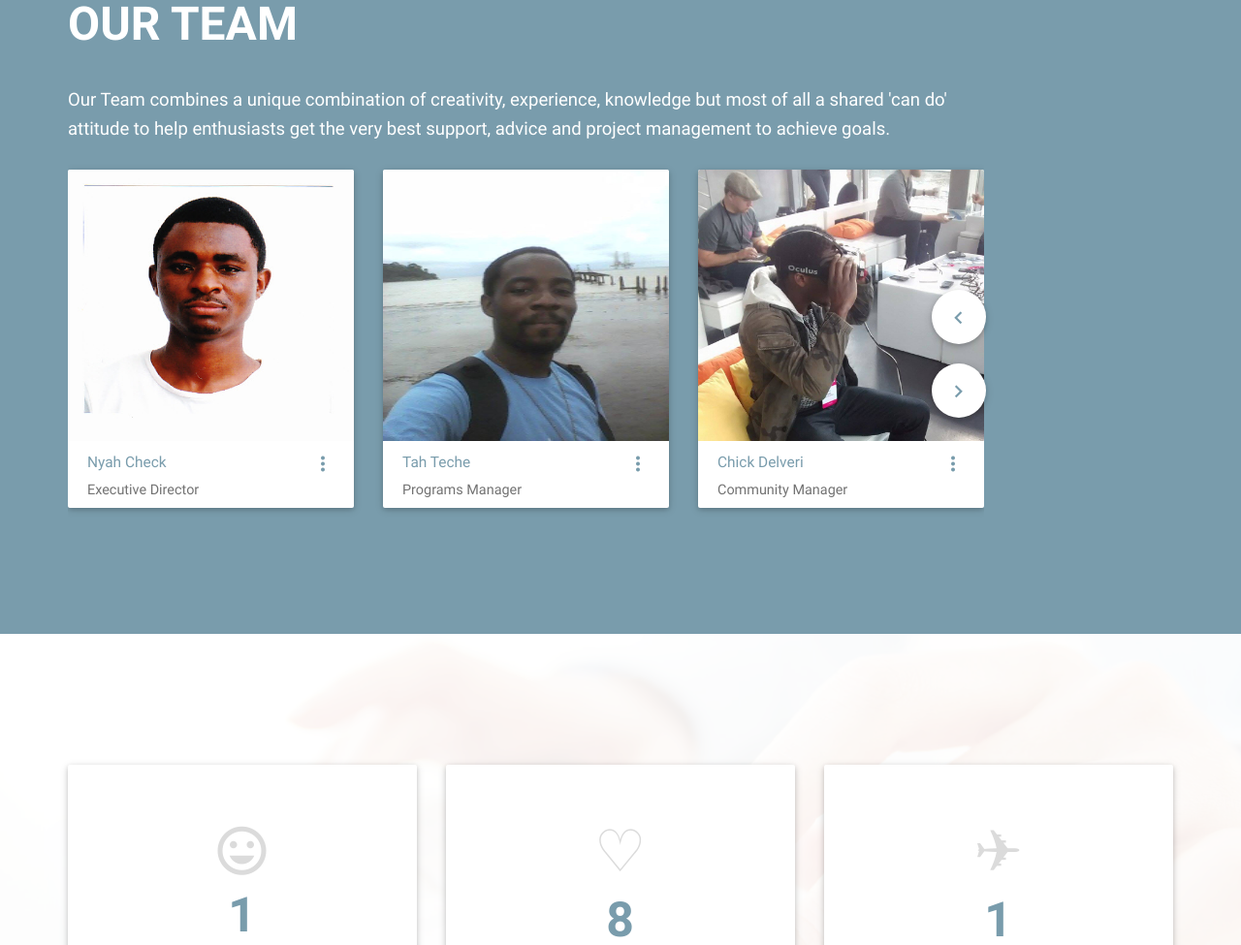
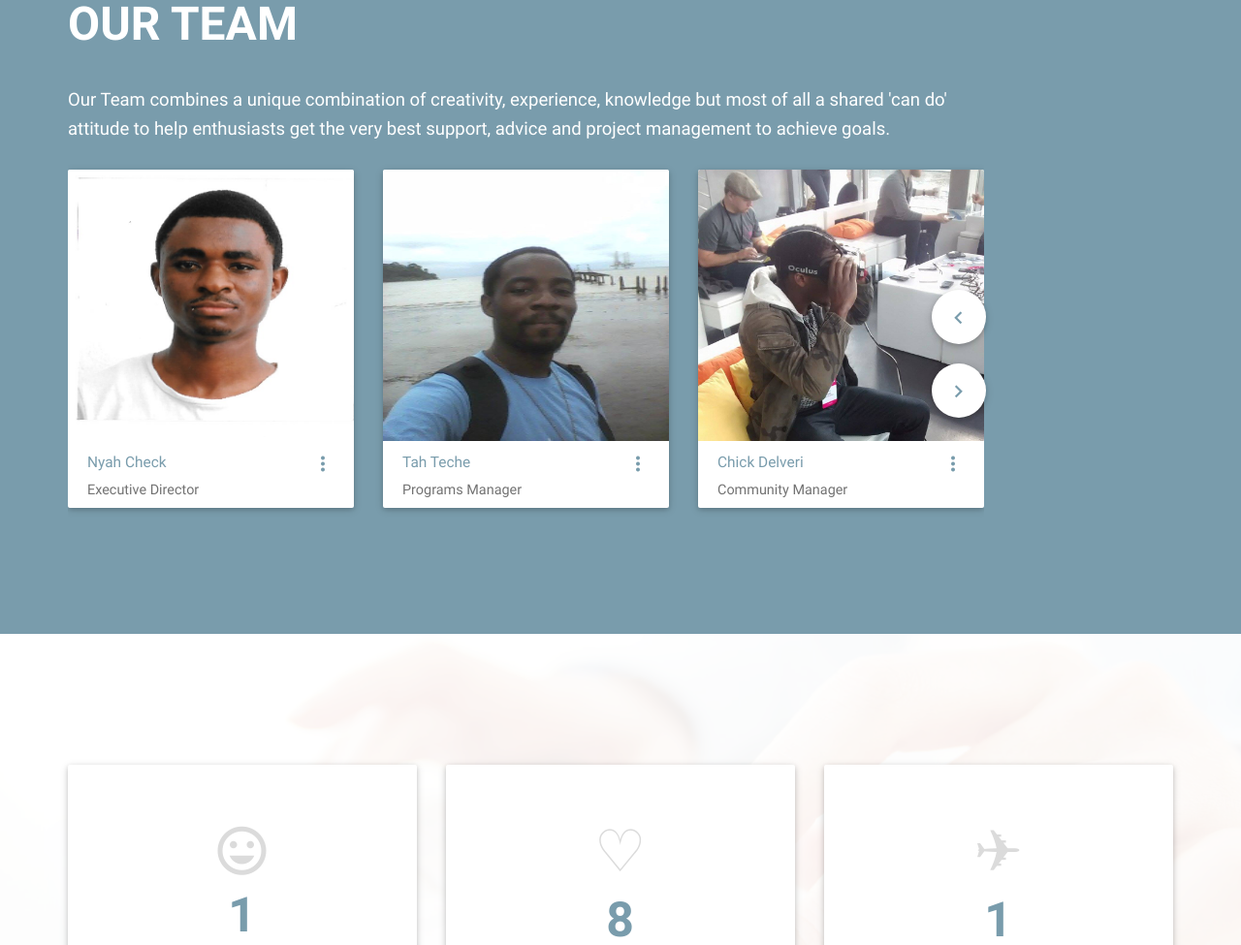
Before and after one commit to Ch3ck/mountain-hub.org, a plain HTML site: page index.html in a window 1280 px wide. Shown: the part 5781-6756 px from the top of the page at 97% size. Drawn offline with nearby package versions, Linux system fonts and the light colour scheme; some packages are replaced by stand-ins of ours; files whose address does not match are found by name.

Commit message:
Updated the photos for Nyah.

```diff
--- a/index.html
+++ b/index.html
@@ -1281,7 +1281,7 @@ An open source workshop for developers and non developers to learn open source t
                           <div class="card">
                             <div class="card-image waves-effect waves-block waves-light">
                               <div class="card-img-wrap">
-                                <img class="activator" src="images/nyah.jpg" alt="" style="width:300px;height:280px;">
+                                <img class="activator" src="images/nyah.png" alt="" style="width:300px;height:280px;">
                               </div>
                             </div>
                             <div class="card-content">
```
Also changed, not shown: images/nyah.jpg (deleted), images/nyah.png (added).
